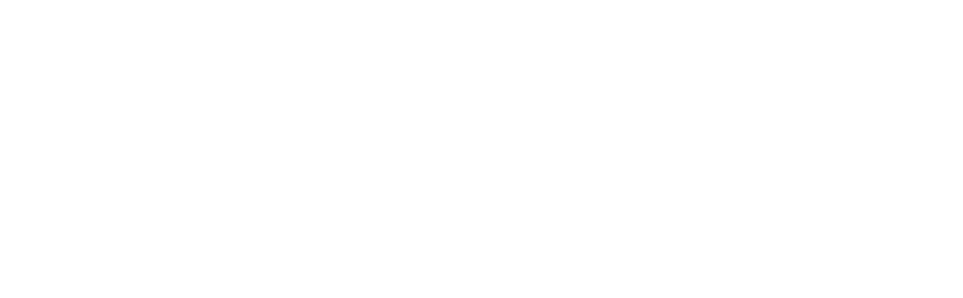
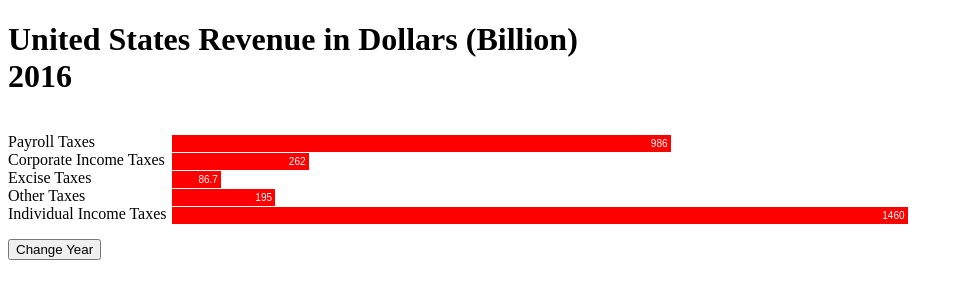
Before and after one commit to xchen5/term2work14, a plain HTML site: page index.html in a window 1280 px wide. Shown: the whole page, without its empty margins (0-963 px from the left). Drawn offline with nearby package versions, Linux system fonts and the light colour scheme.

Commit message:
finished

```diff
--- a/index.html
+++ b/index.html
@@ -1,11 +1,34 @@
 <!DOCTYPE html>
 <html>
   <head>
+    <style>
+     .chart div {
+       font: 10px sans-serif;
+       background-color: red;
+       text-align: right;
+       padding: 3px;
+       margin: 1px;
+       color: white;
+     }
+   </style>
     <script src="http://d3js.org/d3.v3.min.js" charset="utf-8"></script>
   </head>
   <body>
-    <div class="chart">
+    <h1> United States Revenue in Dollars (Billion) <div id="year">2008</div></h1>
+    <p style="display:inline-block;"> Payroll Taxes
+      <br>
+      Corporate Income Taxes
+      <br>
+      Excise Taxes
+      <br>
+      Other Taxes
+      <br>
+      Individual Income Taxes
+    </p>
+    <div class="chart" style="display:inline-block;">
     </div>
+    <br>
+    <button id="toggle"> Change Year </button>
   </body>
   <script src="script.js"> </script>
 </html>
--- a/script.js
+++ b/script.js
@@ -1,6 +1,35 @@
 var revenue2008 = [911, 308, 68.1, 108, 1160];
 var revenue2016 = [986, 262, 86.7, 195, 1460];
 var chart = d3.select(".chart");
+var chartDiv = document.getElementsByClassName("chart")[0];
 var bar = chart.selectAll("div");
-var barUpdate = bar.data(revenue2008);
-var barEnter = barUpdate.enter().append("div");
+var toggle = 2016;
+var year = document.getElementById("year");
+var button = document.getElementById("toggle");
+
+var changeYear = function(){
+  if(toggle === 2008){
+    chartDiv.innerHTML = '';
+    barUpdate = bar.data(revenue2008);
+    barEnter = barUpdate.enter().append("div");
+    barEnter.transition().duration(2000).style("width", function(d) {
+    return d * .5 + "px"; });
+    barEnter.text(function(d) { return d; });
+    year.innerHTML = '2008';
+    toggle = 2016;
+  }
+  else{
+    chartDiv.innerHTML = '';
+    barUpdate = bar.data(revenue2016);
+    barEnter = barUpdate.enter().append("div");
+    barEnter.transition().duration(2000).style("width", function(d) {
+    return d * .5 + "px"; });
+    barEnter.text(function(d) { return d; });
+    year.innerHTML = '2016';
+    toggle = 2008;
+  }
+}
+
+button.addEventListener("click", changeYear);
+
+changeYear();
```
